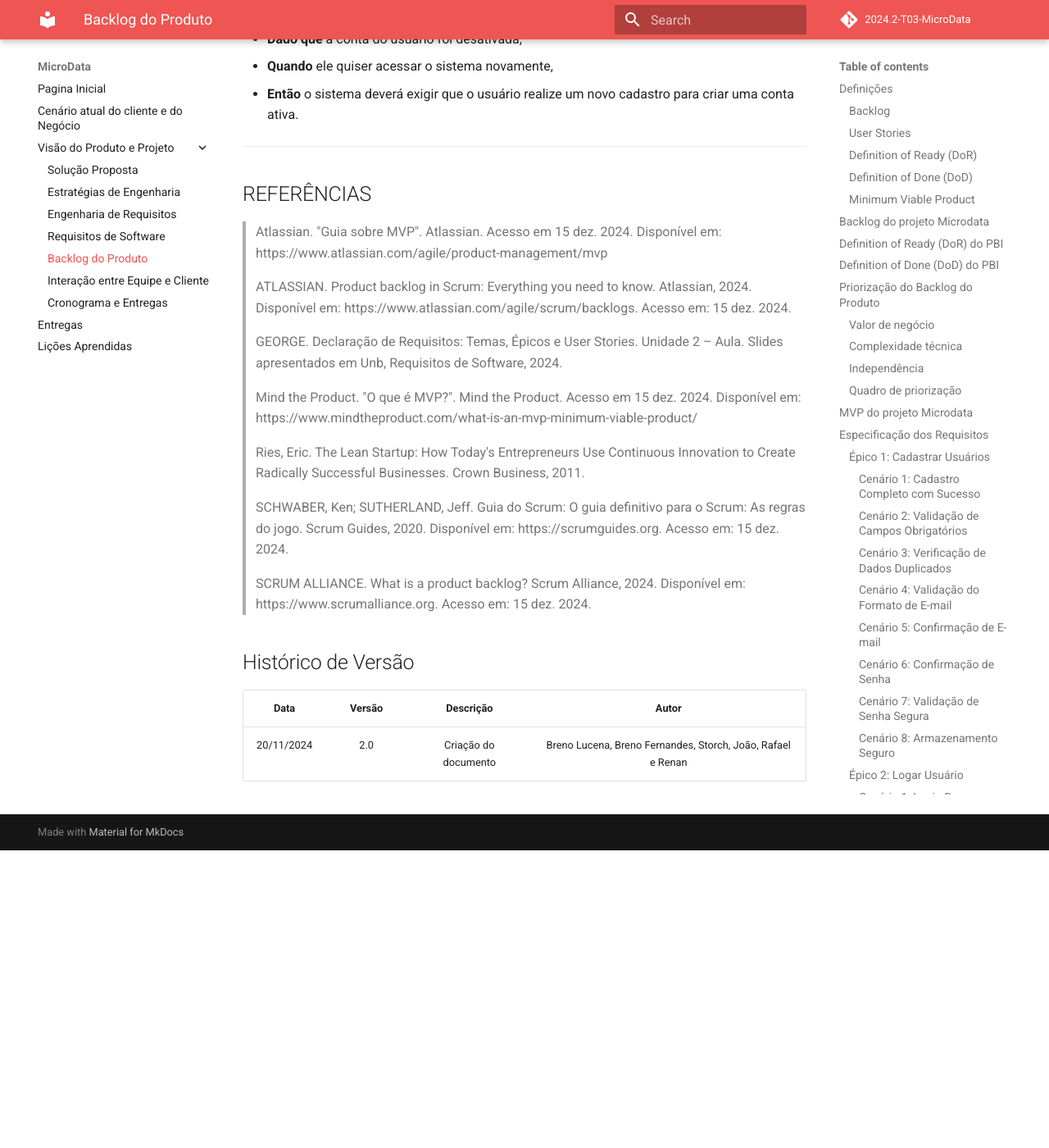
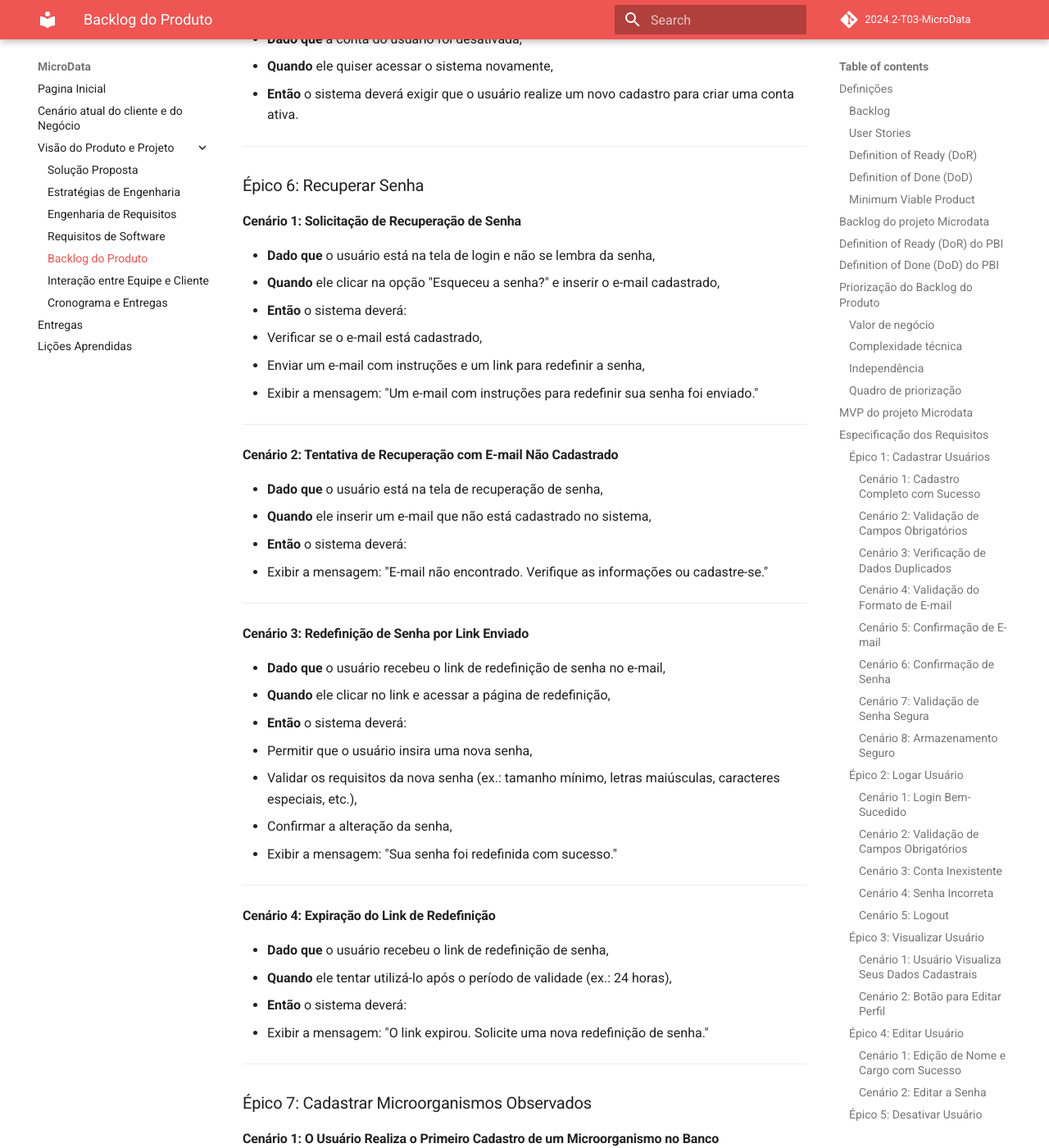
Before and after one commit to storch7/2024.2-T03-MicroData, an MkDocs documentation site: the page built from docs/backlog/backlog.md, in a window 1280 px wide and 1400 px high, scrolled down 16360 px. Shown: the whole window at 82% size. Built offline with MkDocs 1.6.1 and Material for MkDocs 9.7.7, drawn with Linux system fonts in a browser that asks for light colours; comment, search, counter and statistics services are not loaded; before the commit the page ends 17397 px from its top, so only the background shows below that; some of the changed text lies outside the part shown.

Commit message:
Adicionando especificação de requisitos

```diff
--- a/docs/backlog/backlog.md
+++ b/docs/backlog/backlog.md
@@ -356,6 +356,107 @@ Foi levado em consideração o quadro de priorização para a definição do MVP
 
 ---
 
+### Épico 6: Recuperar Senha
+
+#### Cenário 1: Solicitação de Recuperação de Senha
+- **Dado que** o usuário está na tela de login e não se lembra da senha,
+- **Quando** ele clicar na opção "Esqueceu a senha?" e inserir o e-mail cadastrado,
+- **Então** o sistema deverá:
+  - Verificar se o e-mail está cadastrado,
+  - Enviar um e-mail com instruções e um link para redefinir a senha,
+  - Exibir a mensagem: "Um e-mail com instruções para redefinir sua senha foi enviado."
+
+---
+
+#### Cenário 2: Tentativa de Recuperação com E-mail Não Cadastrado
+- **Dado que** o usuário está na tela de recuperação de senha,
+- **Quando** ele inserir um e-mail que não está cadastrado no sistema,
+- **Então** o sistema deverá:
+  - Exibir a mensagem: "E-mail não encontrado. Verifique as informações ou cadastre-se."
+
+---
+
+#### Cenário 3: Redefinição de Senha por Link Enviado
+- **Dado que** o usuário recebeu o link de redefinição de senha no e-mail,
+- **Quando** ele clicar no link e acessar a página de redefinição,
+- **Então** o sistema deverá:
+  - Permitir que o usuário insira uma nova senha,
+  - Validar os requisitos da nova senha (ex.: tamanho mínimo, letras maiúsculas, caracteres especiais, etc.),
+  - Confirmar a alteração da senha,
+  - Exibir a mensagem: "Sua senha foi redefinida com sucesso."
+
+---
+
+#### Cenário 4: Expiração do Link de Redefinição
+- **Dado que** o usuário recebeu o link de redefinição de senha,
+- **Quando** ele tentar utilizá-lo após o período de validade (ex.: 24 horas),
+- **Então** o sistema deverá:
+  - Exibir a mensagem: "O link expirou. Solicite uma nova redefinição de senha."
+
+---
+
+### Épico 7: Cadastrar Microorganismos Observados
+
+#### Cenário 1: O Usuário Realiza o Primeiro Cadastro de um Microorganismo no Banco
+- **Dado que** um usuário deseja cadastrar um microorganismo no banco,
+- **Quando** ele tenta realizar um registro,
+- **Então** o sistema deverá:
+  - Exigir o preenchimento dos seguintes campos obrigatórios:
+    - Nome do microorganismo,
+    - Descrição,
+    - Limites de contagem,
+    - Níveis de alerta.
+  - Validar que todos os campos obrigatórios foram preenchidos corretamente,
+  - Exibir a mensagem de sucesso: "Microorganismo cadastrado com sucesso."
+
+---
+
+#### Cenário 2: O Usuário Tenta Realizar o Cadastro de um Microorganismo Já Cadastrado
+- **Dado que** um usuário tenta cadastrar um microorganismo que já está registrado no banco,
+- **Quando** ele tenta realizar o registro,
+- **Então** o sistema deverá:
+  - Verificar se já existe um registro com o mesmo nome no banco de dados,
+  - Exibir uma mensagem de notificação: "Este microorganismo já está cadastrado no sistema. Verifique os dados ou atualize o registro existente."
+
+---
+
+### Épico 8: Listar Microorganismos Observados
+
+#### Cenário 1: O Usuário Acessa os Registros de Microorganismos
+- **Dado que** um usuário deseja acessar os registros de microorganismos,
+- **Quando** ele acessar a página de informações,
+- **Então** o sistema deverá:
+  - Exibir uma listagem contendo os microorganismos cadastrados no banco,
+  - Apresentar os seguintes campos principais para cada microorganismo:
+    - Nome do microorganismo,
+    - Descrição,
+    - Limites de contagem,
+    - Níveis de alerta.
+
+---
+
+### Épico 9: Editar Microorganismos Observados
+
+#### Cenário 1: O Usuário Tenta Editar uma Informação de um Microorganismo Cadastrado
+- **Dado que** um usuário acessa a informação de um microorganismo,
+- **Quando** ele tenta realizar uma modificação nas informações,
+- **Então** o sistema deverá:
+  - Exibir um alerta de confirmação sobre a edição de dados, como: "Tem certeza de que deseja editar as informações deste microorganismo?",
+  - Permitir que o usuário confirme ou cancele a ação,
+  - Caso confirmado, salvar as alterações e exibir a mensagem: "Informações atualizadas com sucesso."
+
+---
+
+#### Cenário 2: O Usuário Tenta Desativar um Microorganismo
+- **Dado que** um usuário acessa a informação de um microorganismo,
+- **Quando** ele tenta desativar o microorganismo observado,
+- **Então** o sistema deverá:
+  - Exibir um alerta de confirmação sobre a desativação, como: "Tem certeza de que deseja desativar este microorganismo? Esta ação não pode ser desfeita.",
+  - Após a confirmação, desativar o microorganismo e exibir a mensagem: "Microorganismo desativado com sucesso.",
+  - Bloquear futuras edições nas informações do microorganismo desativado.
+
+---
+
 ## REFERÊNCIAS
 
 > Atlassian. "Guia sobre MVP". Atlassian. Acesso em 15 dez. 2024. Disponível em: https://www.atlassian.com/agile/product-management/mvp
```
